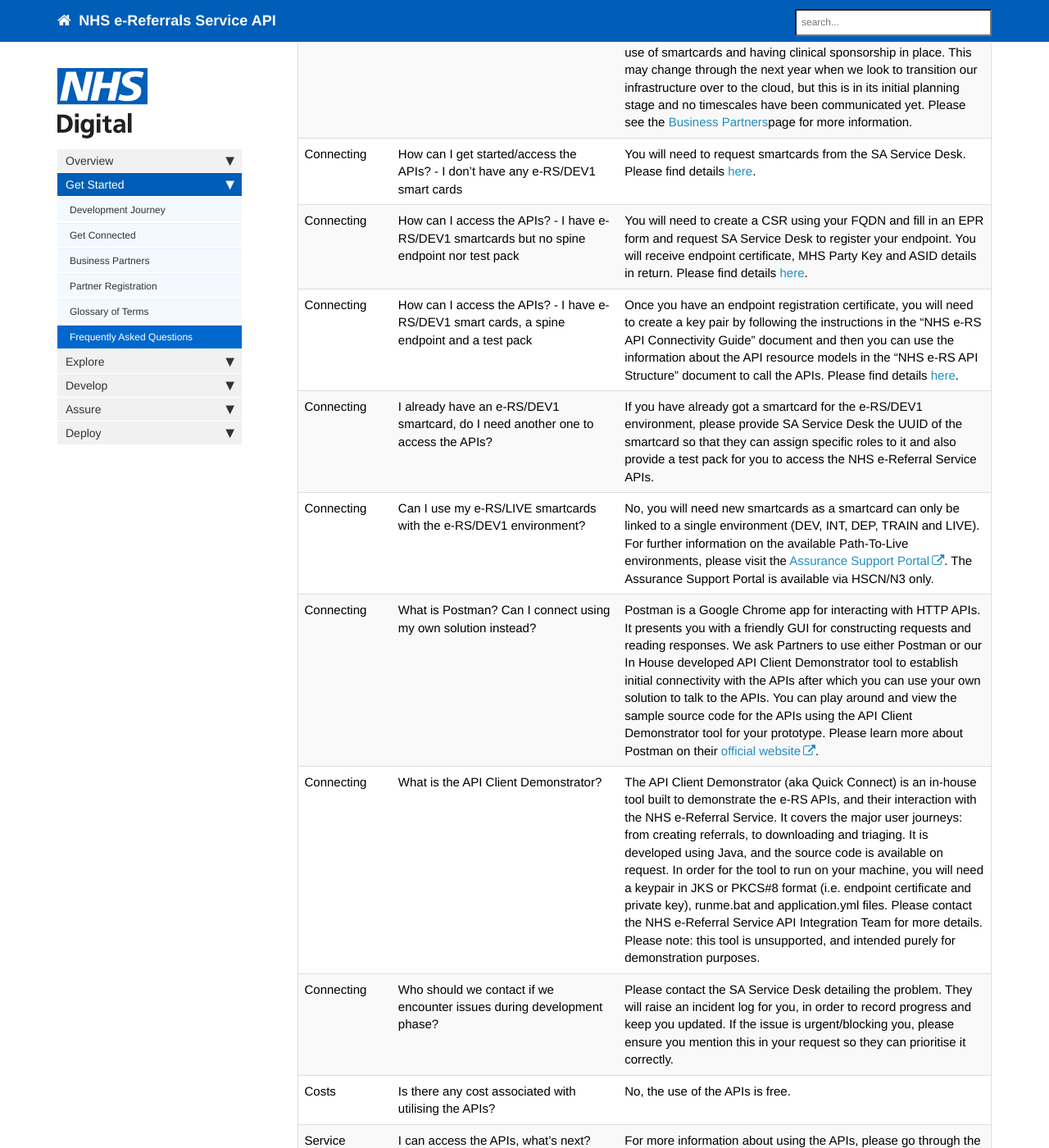
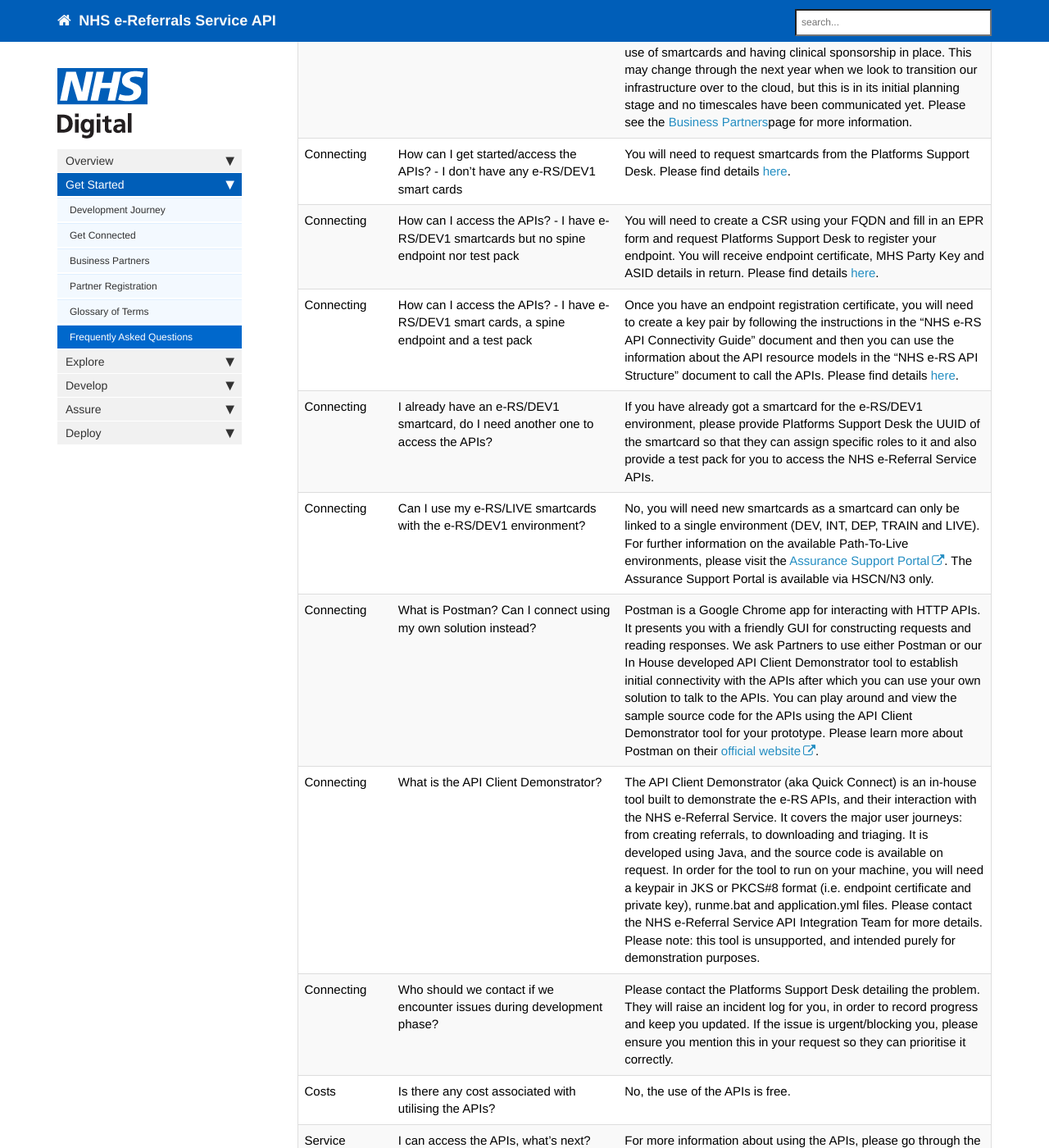
Before and after one commit to nhsconnect/digital-referrals, a Jekyll site: the page built from pages/getstarted/getstarted_faq.md, in a window 1280 px wide and 1400 px high, scrolled down 1055 px. Shown: the whole window at 82% size. Built offline with Jekyll 4.4.1, drawn with Linux system fonts in a browser that asks for light colours; nearby versions of some CDN libraries; comment, search, counter and statistics services are not loaded; some of the changed text lies outside the part shown.

Commit message:
Updated SA Service Desk to Platforms Support Desk.

```diff
--- a/pages/getstarted/getstarted_faq.md
+++ b/pages/getstarted/getstarted_faq.md
@@ -20,17 +20,17 @@ summary: "A set of common questions and answers regarding the e-Referral APIs"
 | Assurance | What is a TOM? | This is the Target Operating Model which is a light-weight framework used for you to self-assure your own system confirming it meets the requirements and passes compliance. For more information please visit the [Target Operating Model](assure_tom.html) page in the Assure section. |
 | Authentication | In order to use the APIs do I need to be logged on with the smartcard at all times or does it just require the smartcard UUID to authenticate the user? | The user will need to be logged on with the smartcard at all times to use the APIs. However we are having discussions to look into unattended or system-to-system calls and will be able to provide more information later. |
 | Connecting | Can I access the APIs from outside the UK? | Current infrastructure access does not allow overseas companies as it is currently predicated on N3/HSCN network connectivity, Information Governance Statement of Compliance (IGSoC), the use of smartcards and having clinical sponsorship in place. This may change through the next year when we look to transition our infrastructure over to the cloud, but this is in its initial planning stage and no timescales have been communicated yet. Please see the [Business Partners](getstarted_business_partners.html)page for more information. |
-    | Connecting | How can I get started/access the APIs? - I don't have any e-RS/DEV1 smart cards | You will need to request smartcards from the SA Service Desk. Please find details [here](getstarted_get_connected.html). |
-| Connecting | How can I access the APIs? - I have e-RS/DEV1 smartcards but no spine endpoint nor test pack | You will need to create a CSR using your FQDN and fill in an EPR form and request SA Service Desk to register your endpoint. You will receive endpoint certificate, MHS Party Key and ASID details in return. Please find details [here](getstarted_get_connected.html). |
+    | Connecting | How can I get started/access the APIs? - I don't have any e-RS/DEV1 smart cards | You will need to request smartcards from the Platforms Support Desk. Please find details [here](getstarted_get_connected.html). |
+| Connecting | How can I access the APIs? - I have e-RS/DEV1 smartcards but no spine endpoint nor test pack | You will need to create a CSR using your FQDN and fill in an EPR form and request Platforms Support Desk to register your endpoint. You will receive endpoint certificate, MHS Party Key and ASID details in return. Please find details [here](getstarted_get_connected.html). |
 | Connecting | How can I access the APIs? - I have e-RS/DEV1 smart cards, a spine endpoint and a test pack | Once you have an endpoint registration certificate, you will need to create a key pair by following the instructions in the "NHS e-RS API Connectivity Guide" document and then you can use the information about the API resource models in the "NHS e-RS API Structure" document to call the APIs. Please find details [here](getstarted_get_connected.html). |
-| Connecting | I already have an e-RS/DEV1 smartcard, do I need another one to access the APIs? | If you have already got a smartcard for the e-RS/DEV1 environment, please provide SA Service Desk the UUID of the smartcard so that they can assign specific roles to it and also provide a test pack for you to access the NHS e-Referral Service APIs. |
+| Connecting | I already have an e-RS/DEV1 smartcard, do I need another one to access the APIs? | If you have already got a smartcard for the e-RS/DEV1 environment, please provide Platforms Support Desk the UUID of the smartcard so that they can assign specific roles to it and also provide a test pack for you to access the NHS e-Referral Service APIs. |
 | Connecting | Can I use my e-RS/LIVE smartcards with the e-RS/DEV1 environment? | No, you will need new smartcards as a smartcard can only be linked to a single environment (DEV, INT, DEP, TRAIN and LIVE). For further information on the available Path-To-Live environments, please visit the [Assurance Support Portal](http://www.assurancesupport.digital.nhs.uk/). The Assurance Support Portal is available via HSCN/N3 only. |
 | Connecting | What is Postman? Can I connect using my own solution instead? | Postman is a Google Chrome app for interacting with HTTP APIs. It presents you with a friendly GUI for constructing requests and reading responses. We ask Partners to use either Postman or our In House developed API Client Demonstrator tool to establish initial connectivity with the APIs after which you can use your own solution to talk to the APIs. You can play around and view the sample source code for the APIs using the API Client Demonstrator tool for your prototype. Please learn more about Postman on their [official website](https://www.getpostman.com). |
 | Connecting | What is the API Client Demonstrator? | The API Client Demonstrator (aka Quick Connect) is an in-house tool built to demonstrate the e-RS APIs, and their interaction with the NHS e-Referral Service.  It covers the major user journeys: from creating referrals, to downloading and triaging. It is developed using Java, and the source code is available on request. In order for the tool to run on your machine, you will need a keypair in JKS or PKCS#8 format (i.e. endpoint certificate and private key), runme.bat and application.yml files. Please contact the NHS e-Referral Service API Integration Team for more details. Please note: this tool is unsupported, and intended purely for demonstration purposes. |
-| Connecting | Who should we contact if we encounter issues during development phase? | Please contact the SA Service Desk detailing the problem. They will raise an incident log for you, in order to record progress and keep you updated. If the issue is urgent/blocking you, please ensure you mention this in your request so they can prioritise it correctly. |
+| Connecting | Who should we contact if we encounter issues during development phase? | Please contact the Platforms Support Desk detailing the problem. They will raise an incident log for you, in order to record progress and keep you updated. If the issue is urgent/blocking you, please ensure you mention this in your request so they can prioritise it correctly. |
 | Costs | Is there any cost associated with utilising the APIs? | No, the use of the APIs is free. |
 | Service | I can access the APIs, what's next? How do I create a Service? | For more information about using the APIs, please go through the "e-RS Overview" PowerPoint and/or watch the video located on the [NHS e-Referral Service website](https://digital.nhs.uk/services/nhs-e-referral-service/). |
-| Service | I have a Service, how can I link it to the NHS Test Patient Administration System (PAS)? | Once you have created the service please send the Service ID to the SA Service Desk who will be able to link it to a Test PAS System for you to book appointments against. |
+| Service | I have a Service, how can I link it to the NHS Test Patient Administration System (PAS)? | Once you have created the service please send the Service ID to the Platforms Support Desk who will be able to link it to a Test PAS System for you to book appointments against. |
 | Service | What is the next step once we have a working solution in the e-RS/DEV1 environment? | Once you have a suitable solution, you will need to: 1. Demo it to us (please contact the NHS e-Referral Service API Integration Team directly to arrange this). 2. Start the Compliance process, e.g. fill in the other tabs on the TOM, sign the other assurance documents. 3. Contact us so we can help you get connected to e-RS/INT1. A witness test pack will be provided for you to prove the solution is working as per the requirements.  |
 | Technology | What is an API? | API stands for Application Programming Interface. The API is a web service that receives requests and sends responses. From your users perspective, APIs allow them to complete an action without leaving your system. The system uses messages in the JSON format to talk to the API. |
 | Technology | What is JSON? | JSON stands for JavaScript Object Notation. It is a syntax for storing and exchanging data as text, written with a notation that resembles how the language JavaScript stores objects. The benefits are wide support across all modern web services and a light-weight data transfer. |
```
